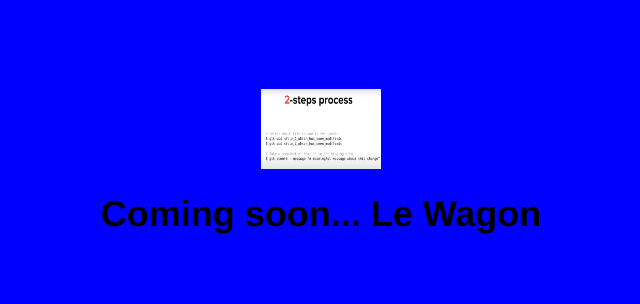
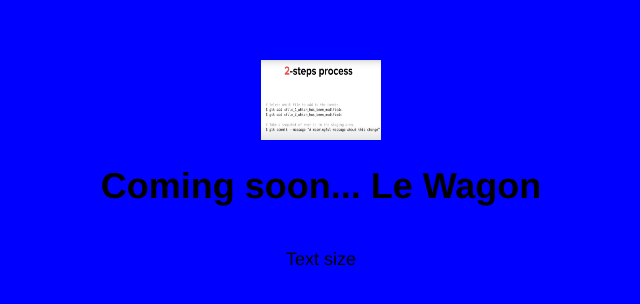
Before and after one commit to Kimon-Haars/github-101, a plain HTML site: page index.html in a window 1280 px wide. Shown: the part 226-530 px from the top of the page, without its empty margins (319-959 px from the left). Drawn offline with Linux system fonts and the light colour scheme.

Commit message:
add body text

```diff
--- a/index.html
+++ b/index.html
@@ -8,6 +8,7 @@
 	<div id="container">
 		<img id="logo" src="logo.png" alt="logo file">
 		<h1>Coming soon... Le Wagon</h1>
+		<p>Text size</p>
 	</div>
 </body>
 </html>
```
